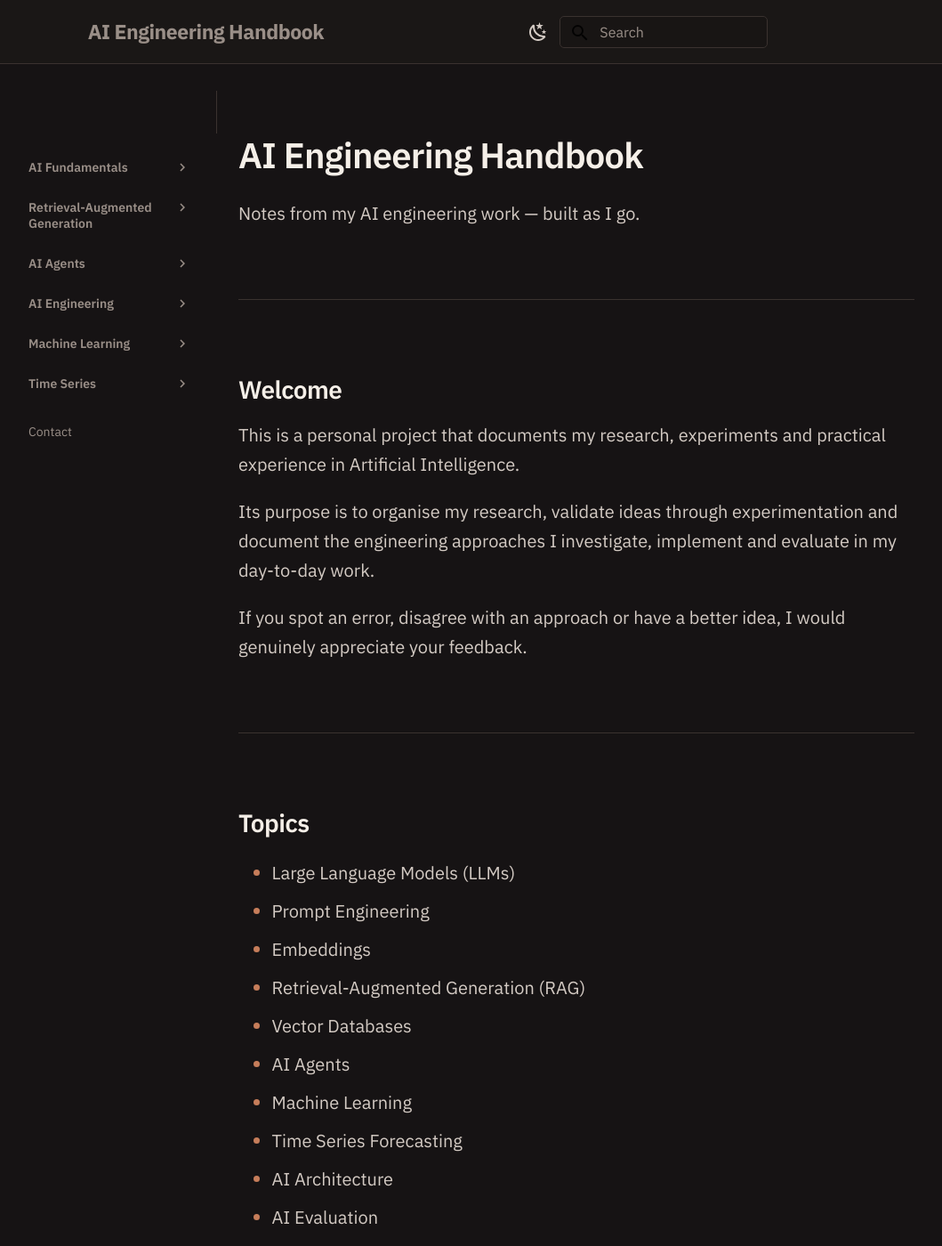
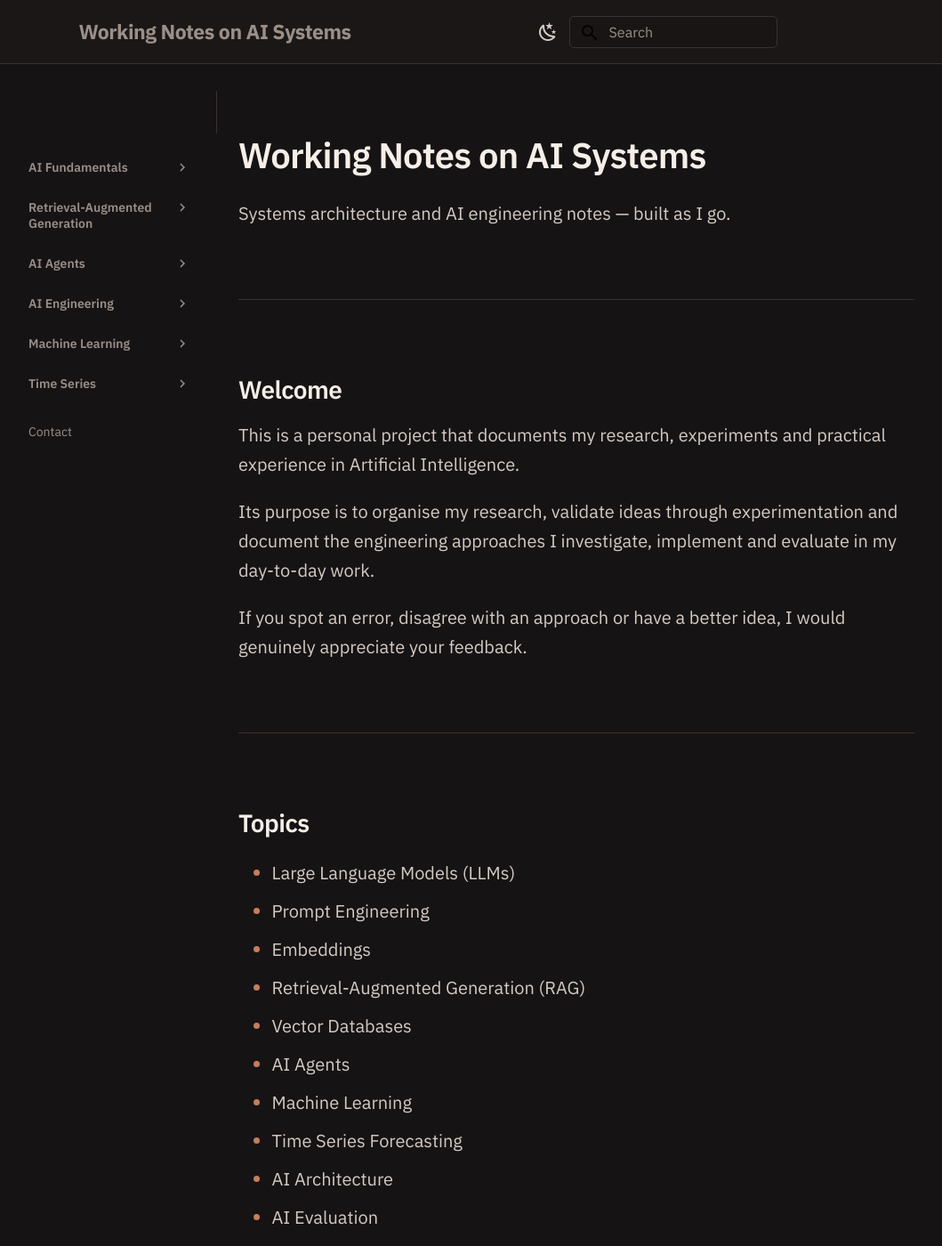
Before and after one commit to mimitheone/milenageorgieva.tech, an MkDocs documentation site: the page built from docs/index.md, in a window 1280 px wide and 1400 px high. Shown: the whole window at 89% size, without its empty margins (28-1087 px from the left). Built offline with MkDocs 1.6.1 and Material for MkDocs 9.7.7, drawn with Linux system fonts in a browser that asks for light colours; comment, search, counter and statistics services are not loaded.

Commit message:
Rename site to Working Notes on AI Systems with architecture-focused tagline.

```diff
--- a/docs/index.md
+++ b/docs/index.md
@@ -1,6 +1,6 @@
-# AI Engineering Handbook
+# Working Notes on AI Systems
 
-Notes from my AI engineering work — built as I go.
+Systems architecture and AI engineering notes — built as I go.
 
 ---
 
--- a/docs/stylesheets/extra.css
+++ b/docs/stylesheets/extra.css
@@ -1,5 +1,5 @@
 /* ==========================================================
-   AI Engineering Handbook
+   Working Notes on AI Systems
    Premium Documentation Theme
    ========================================================== */
 
@@ -483,25 +483,23 @@
    HOME PAGE
    ========================================================== */
 
-.md-content__inner:has(#ai-engineering-handbook) {
+.md-content__inner:has(#working-notes-on-ai-systems) {
 
     max-width: 760px;
 
     padding-top: 2rem;
 }
 
-#ai-engineering-handbook {
+#working-notes-on-ai-systems {
 
     text-align: left;
 
     font-size: 2rem !important;
 
-    white-space: nowrap !important;
-
     letter-spacing: -0.02em;
 }
 
-.md-content__inner:has(#ai-engineering-handbook) p {
+.md-content__inner:has(#working-notes-on-ai-systems) p {
 
     text-align: left;
 
@@ -832,9 +830,7 @@
         font-size: 1.75rem;
     }
 
-    #ai-engineering-handbook {
-
-        white-space: normal !important;
+    #working-notes-on-ai-systems {
 
         font-size: 1.75rem !important;
     }
--- a/mkdocs.yml
+++ b/mkdocs.yml
@@ -1,5 +1,5 @@
-site_name: AI Engineering Handbook
-site_description: Practical handbook for AI Engineering, LLMs, RAG, AI Agents, Machine Learning and Time Series
+site_name: Working Notes on AI Systems
+site_description: Systems architecture and AI engineering notes — built as I go.
 site_url: https://milenageorgieva.tech
 
 copyright: Copyright &copy; 2026 <a href="https://milenageorgieva.tech">Milena Georgieva</a>
--- a/overrides/partials/header.html
+++ b/overrides/partials/header.html
@@ -1,5 +1,5 @@
 {#-
-  Custom header override for AI Engineering Handbook
+  Custom header override for Working Notes on AI Systems
 -#}
 {% set class = "md-header" %}
 {% if "navigation.tabs.sticky" in features %}
```
Also changed, not shown: docs/contact.md (+1 -1 lines).
